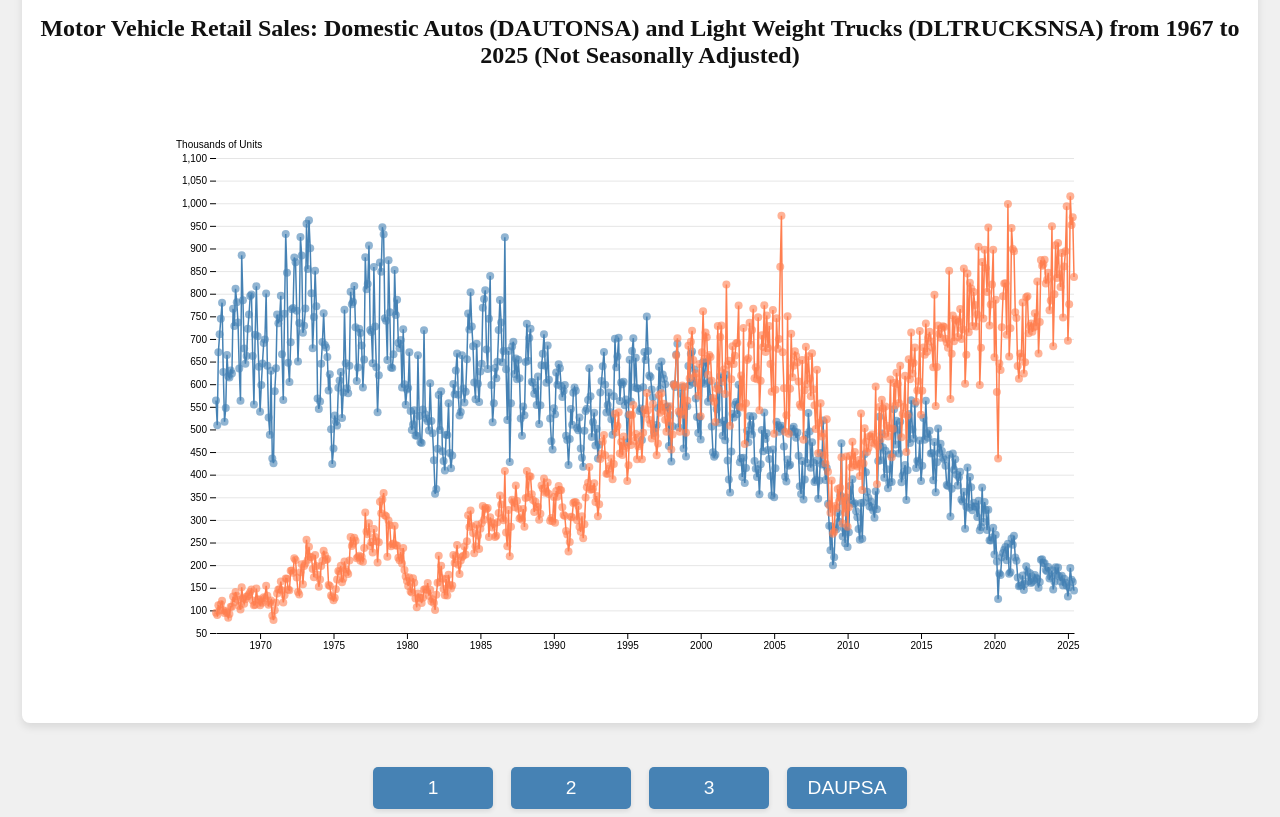
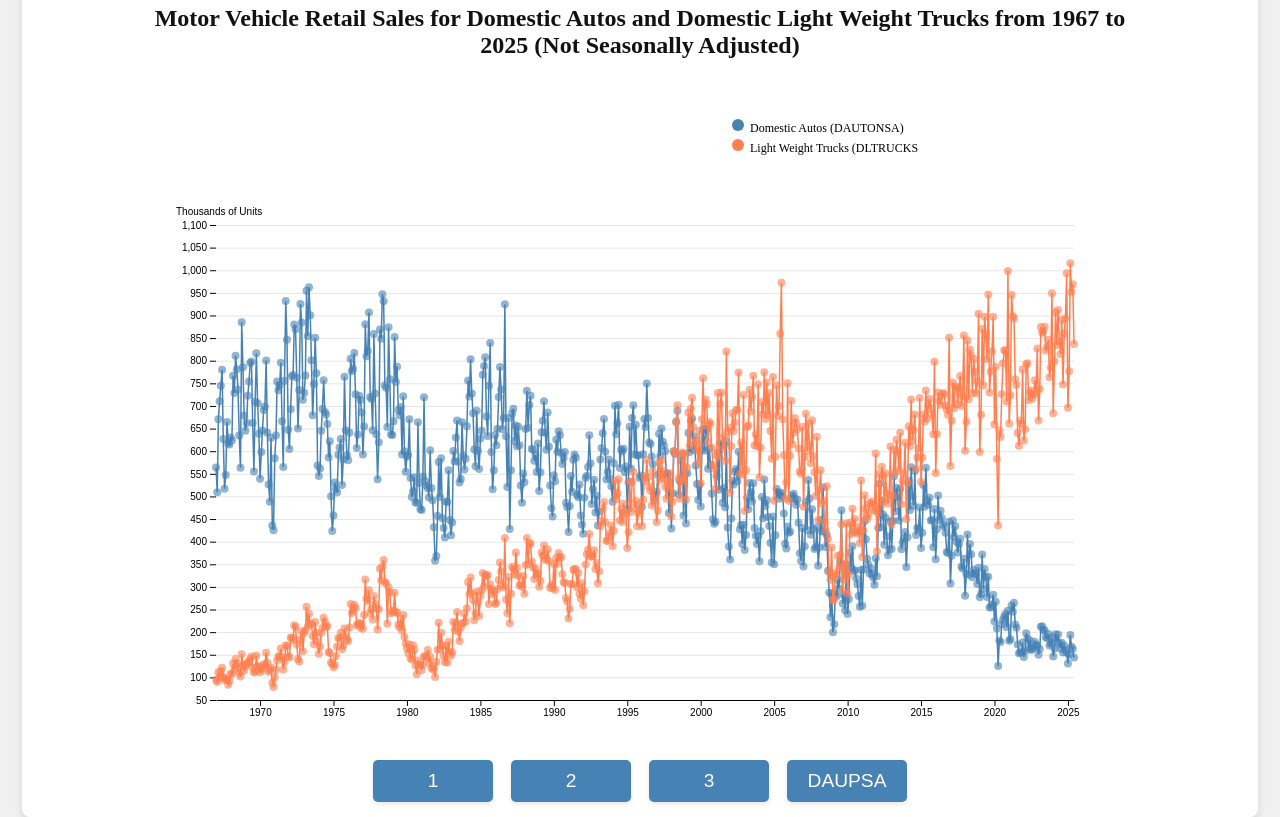
Before and after one commit to StrawHatAaron/CS416-Narrative-Visualization, a plain HTML site: page index.html in a window 1280 px wide. Shown: the part 67-884 px from the top of the page. Drawn offline with nearby package versions, Linux system fonts and the light colour scheme.

Commit message:
added some legends

```diff
--- a/index.css
+++ b/index.css
@@ -4,7 +4,6 @@ body {
   display: flex;
   align-items: center;
   justify-content: center;
-  height: 100vh;
   background-color: #f0f0f0;
 }
 
@@ -23,7 +22,7 @@ h2 {
   height: 30px;
 }
 
-div#chat-area {
+div#chart-area {
   display: flex;
   flex-direction: column;
   align-items: center;
@@ -68,7 +67,7 @@ div#container {
   border-radius: 8px;
   box-shadow: 0 4px 8px rgba(0, 0, 0, 0.1);
   width: 95%;
-  height: 95%;
+
 }
 
 div#svg-container {
@@ -78,3 +77,17 @@ div#svg-container {
   width: 100%;
   height: 100%;
 }
+
+label#svg-legend {
+  font-size: 1em;
+  color: #333;
+  text-align: right;
+}
+
+div#label-container {
+  margin-top: 50px;
+  width: 80%;
+  display: flex;
+  justify-content: flex-end;
+  border-right: 50px;
+}
--- a/index.html
+++ b/index.html
@@ -16,12 +16,17 @@
         <h2><!-- empty heading managed by index.js --></h2>
       </div>
       <div id="svg-buttons-container">
+        <div id="label-container">
+          <label id="svg-title">
+            <svg id="legend">
+              <!-- sometimes a legend will be shown by index.js -->
+            </svg>
+          </label>
+        </div>
         <div id="svg-container">
-          <div>
-          <svg >
+          <svg id="chart">
             <!-- empty svg canvas managed by index.js -->
           </svg>
-          </div>
         </div>
         <div id="controls">
           <button data-type="one">1</button>
@@ -30,6 +35,7 @@
           <button data-type="four-daupsa">DAUPSA</button>
         </div>
       </div>
+      </div>
     </div>
   </div>
 </body>
--- a/index.js
+++ b/index.js
@@ -34,11 +34,16 @@ async function main() {
     const marginLeft = 40;
 
     // Create the SVG container.
-    const svg = d3.select("svg")
+    const svg = d3.select("svg#chart")
                     .attr("width", width)
                     .attr("height", height)
                     .attr("viewBox", [0, 0, width, height])
                     .attr("style", "max-width: 100%; height: auto; height: intrinsic;");
+
+    const svg_legend = d3.select("svg#legend")
+        .attr("width", 200)
+        .attr("height", 100)
+        .attr("viewBox", [0, 0, 200, 100]);
 
     const h2 = d3.select("h2")
         .style("text-align", "center");
@@ -55,7 +60,9 @@ async function main() {
     // Clear the SVG container.
     function clearSVG() {
         svg.selectAll("*").remove();
+        svg_legend.selectAll("*").remove();
         h2.select("*").remove();
+
     }
 
     function drawGraphBounds(x, y) {
@@ -149,8 +156,35 @@ async function main() {
         drawLineAddPoints(domesticAutoSalesData, x_auto, y, "steelblue", "DAUTONSA");
         // Draw the line and points for Domestic Light Weight Truck Sales (DLTRUCKSNSA).
         drawLineAddPoints(domesticLightWeightTruckSalesData, x_truck, y, "coral", "DLTRUCKSNSA");
+
+
+
+        // Add a legend to differentiate between the two lines DAUTONSA and DLTRUCKSNSA.
+        const legend = svg_legend.append("g")
+            .attr("transform", "translate(20,20)");
+        const items = [ { color: "steelblue", label: "Domestic Autos (DAUTONSA)" },
+                        { color: "coral", label: "Light Weight Trucks (DLTRUCKSNSA)" }];
+
+        items.forEach((item, i) => {
+            const y = i * 20;
+            legend.append("circle")
+                .attr("cx", 0)
+                .attr("cy", y)
+                .attr("r", 6)
+                .style("fill", item.color);
+            legend.append("text")
+                .attr("x", 12)
+                .attr("y", y + 4)
+                .text(item.label)
+                .style("font-size", "12px")
+                .attr("alignment-baseline", "middle");
+        });
+
+
+
+
         // Add a title to the chart.
-        h2.text("Motor Vehicle Retail Sales: Domestic Autos (DAUTONSA) and Light Weight Trucks (DLTRUCKSNSA) from 1967 to 2025 (Not Seasonally Adjusted)");
+        h2.text("Motor Vehicle Retail Sales for Domestic Autos and Domestic Light Weight Trucks from 1967 to 2025 (Not Seasonally Adjusted)");
     }
 
     // Update the SVG based on the selected storyline
```
